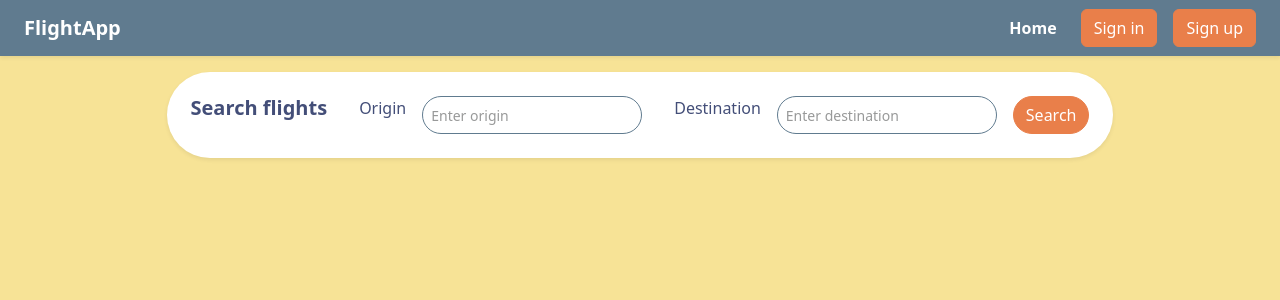
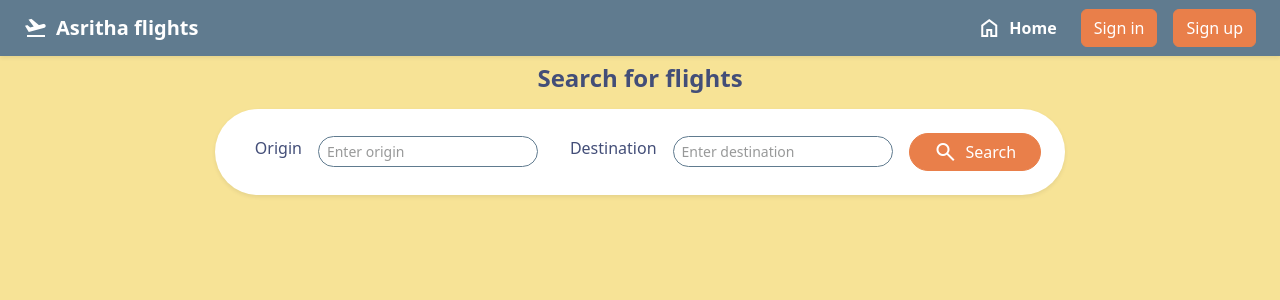
Before and after one commit to asritha26k/frontend-for-flight-booking-app, an Angular app: page / in a window 1280 px wide. Shown: the top 300 px of the page. Built offline with nearby package versions, Linux system fonts and the light colour scheme; no server answers.

Commit message:
added icons and styles

```diff
--- a/src/app/app.html
+++ b/src/app/app.html
@@ -1,12 +1,21 @@
 <nav class="navbar navbar-expand-lg navbar-light bg-light px-4 shadow-sm">
-  <a class="navbar-brand fw-bold text-white" routerLink="/"> FlightApp</a>
+  <div class="d-flex gap-2 align-items-center justify-content-center">
+  <span class="material-symbols-outlined text-white">
+flight_takeoff
+</span>
+  <a class="navbar-brand fw-bold text-white" routerLink="/"> Asritha flights</a>
+  </div>
 
   <div class="collapse navbar-collapse">
     <ul class="navbar-nav ms-auto align-items-center gap-3">
 
-      <li class="nav-item">
-        <a class="nav-link fw-semibold" routerLink="/">Home</a>
-      </li>
+     <li class="nav-item">
+  <a class="nav-link fw-semibold d-flex align-items-center gap-2" routerLink="/">
+    <span class="material-symbols-outlined">home</span>
+    <span>Home</span>
+  </a>
+</li>
+
 
         @if (currentUser$ | async; as user) {
   <li class="nav-item">
--- a/src/app/components/home/home.html
+++ b/src/app/components/home/home.html
@@ -1,8 +1,9 @@
+  <div ><h4 class="text-center my-2">Search for flights</h4></div>
+
 <div class="d-flex justify-content-center align-items-center  my-3 w-100">
 
 <form class="card p-4 shadow-sm w-80 rounded-pill ">
-  <div class="d-flex gap-3 flex-row  justify-content-between">
-  <div ><h5 class="text-center">Search flights</h5></div>
+  <div class="d-flex gap-3 flex-row align-items-center justify-content-between">
   <div class="form-group d-flex flex-row justify-content-between">
 
 
@@ -13,7 +14,10 @@
     <label class="mx-3" for="destinationId">Destination</label>
     <input  placeholder="Enter destination" [(ngModel)]="req.destination" name="destination" id="destinationId"  class="form-control form-control-sm py-1 rounded-pill" >
   </div>
-  <button (click)="onSubmit()" type="submit" class="btn btn-primary rounded-pill ">Search</button>
+  <button (click)="onSubmit()" type="submit" class="btn btn-primary rounded-pill d-flex align-items-center gap-2 px-4 ">
+    <span class="material-symbols-outlined">search</span>
+
+    Search</button>
 </div>
 </form>
 </div>
--- a/src/styles.css
+++ b/src/styles.css
@@ -4,6 +4,14 @@ body {
   color: #434E78;
   font-family: system-ui, -apple-system, BlinkMacSystemFont, 'Segoe UI', sans-serif;
 }
+.material-symbols-outlined {
+  font-variation-settings:
+    'FILL' 0,
+    'wght' 400,
+    'GRAD' 0,
+    'opsz' 24;
+}
+
 html, body {
   height: 100%;
 }
```
